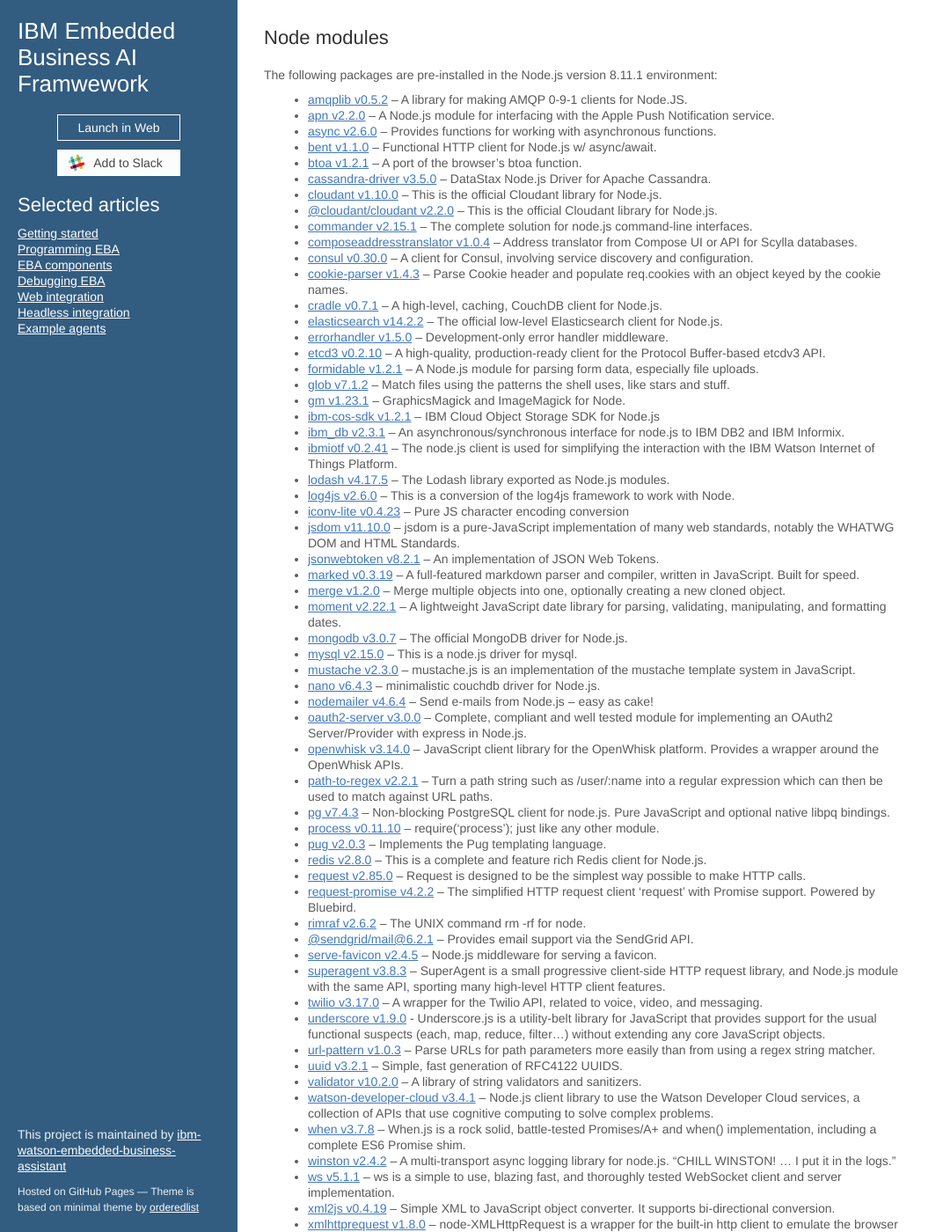
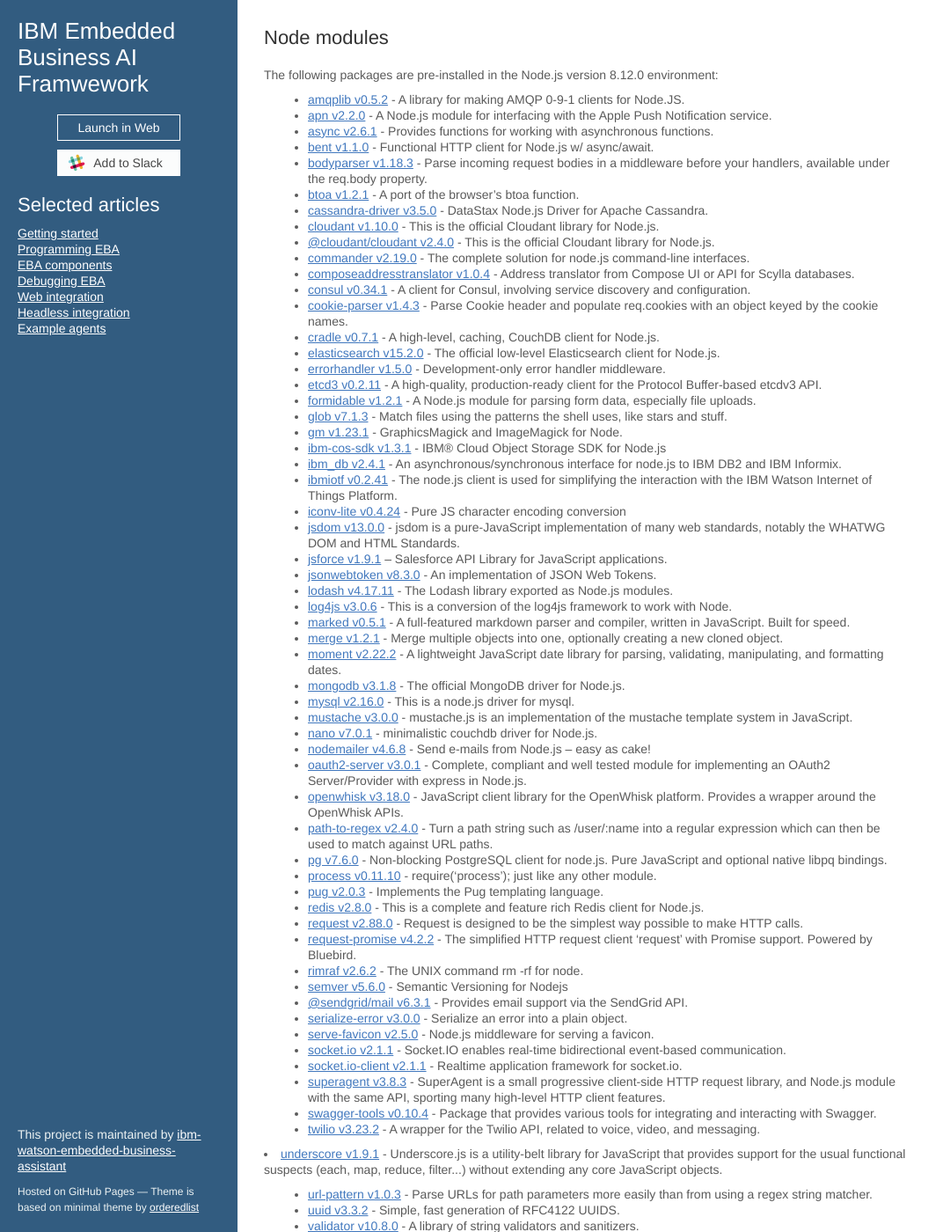
Before and after one commit to ibm-watson-embedded-business-assistant/eba-example-agents, a Jekyll site: the page built from docs/lab/NodeModules.md, in a window 1280 px wide and 1400 px high. Shown: the whole window at 88% size, without its empty margins (0-1072 px from the left). Built offline with Jekyll 4.4.1, drawn with Linux system fonts in a browser that asks for light colours; our own code applies the rules of GitHub Pages for plain Markdown files; the repository's description, which GitHub fills in, is left out; some of the changed text lies outside the part shown.

Commit message:
Update NodeModules.md

```diff
--- a/docs/lab/NodeModules.md
+++ b/docs/lab/NodeModules.md
@@ -1,67 +1,75 @@
 ## Node modules
 
-The following packages are pre-installed in the Node.js version 8.11.1 environment:
+The following packages are pre-installed in the Node.js version 8.12.0 environment:
 
-* [amqplib v0.5.2](https://www.npmjs.com/package/amqplib) – A library for making AMQP 0-9-1 clients for Node.JS.
-* [apn v2.2.0](https://www.npmjs.com/package/apn) – A Node.js module for interfacing with the Apple Push Notification service.
-* [async v2.6.0](https://www.npmjs.com/package/async) – Provides functions for working with asynchronous functions.
-* [bent v1.1.0](https://www.npmjs.com/package/bent) – Functional HTTP client for Node.js w/ async/await.
-* [btoa v1.2.1](https://www.npmjs.com/package/btoa) – A port of the browser's btoa function.
-* [cassandra-driver v3.5.0](https://www.npmjs.com/package/cassandra-driver) – DataStax Node.js Driver for Apache Cassandra.
-* [cloudant v1.10.0](https://www.npmjs.com/package/cloudant) – This is the official Cloudant library for Node.js.
-* [@cloudant/cloudant v2.2.0](https://www.npmjs.com/package/cloudant) – This is the official Cloudant library for Node.js.
-* [commander v2.15.1](https://www.npmjs.com/package/commander) – The complete solution for node.js command-line interfaces.
-* [composeaddresstranslator v1.0.4](https://www.npmjs.com/package/composeaddresstranslator) – Address translator from Compose UI or API for Scylla databases.
-* [consul v0.30.0](https://www.npmjs.com/package/consul) – A client for Consul, involving service discovery and configuration.
-* [cookie-parser v1.4.3](https://www.npmjs.com/package/cookie-parser) – Parse Cookie header and populate req.cookies with an object keyed by the cookie names.
-* [cradle v0.7.1](https://www.npmjs.com/package/cradle) – A high-level, caching, CouchDB client for Node.js.
-* [elasticsearch v14.2.2](https://www.npmjs.com/package/elasticsearch) – The official low-level Elasticsearch client for Node.js.
-* [errorhandler v1.5.0](https://www.npmjs.com/package/errorhandler) – Development-only error handler middleware.
-* [etcd3 v0.2.10](https://www.npmjs.com/package/etcd3) – A high-quality, production-ready client for the Protocol Buffer-based etcdv3 API.
-* [formidable v1.2.1](https://www.npmjs.com/package/formidable) – A Node.js module for parsing form data, especially file uploads.
-* [glob v7.1.2](https://www.npmjs.com/package/glob) – Match files using the patterns the shell uses, like stars and stuff.
-* [gm v1.23.1](https://www.npmjs.com/package/gm) – GraphicsMagick and ImageMagick for Node.
-* [ibm-cos-sdk v1.2.1](https://www.npmjs.com/package/ibm-cos-sdk) – IBM Cloud Object Storage SDK for Node.js
-* [ibm_db v2.3.1](https://www.npmjs.com/package/ibm_db) – An asynchronous/synchronous interface for node.js to IBM DB2 and IBM Informix.
-* [ibmiotf v0.2.41](https://www.npmjs.com/package/ibmiotf) – The node.js client is used for simplifying the interaction with the IBM Watson Internet of Things Platform.
-* [lodash v4.17.5](https://www.npmjs.com/package/lodash) – The Lodash library exported as Node.js modules.
-* [log4js v2.6.0](https://www.npmjs.com/package/log4js) – This is a conversion of the log4js framework to work with Node.
-* [iconv-lite v0.4.23](https://www.npmjs.com/package/iconv-lite) – Pure JS character encoding conversion
-* [jsdom v11.10.0](https://www.npmjs.com/package/jsdom) – jsdom is a pure-JavaScript implementation of many web standards, notably the WHATWG DOM and HTML Standards.
-* [jsonwebtoken v8.2.1](https://www.npmjs.com/package/jsonwebtoken) – An implementation of JSON Web Tokens.
-* [marked v0.3.19](https://www.npmjs.com/package/marked) – A full-featured markdown parser and compiler, written in JavaScript. Built for speed.
-* [merge v1.2.0](https://www.npmjs.com/package/merge) – Merge multiple objects into one, optionally creating a new cloned object.
-* [moment v2.22.1](https://www.npmjs.com/package/moment) – A lightweight JavaScript date library for parsing, validating, manipulating, and formatting dates.
-* [mongodb v3.0.7](https://www.npmjs.com/package/mongodb) – The official MongoDB driver for Node.js.
-* [mysql v2.15.0](https://www.npmjs.com/package/mysql) – This is a node.js driver for mysql.
-* [mustache v2.3.0](https://www.npmjs.com/package/mustache) – mustache.js is an implementation of the mustache template system in JavaScript.
-* [nano v6.4.3](https://www.npmjs.com/package/nano) – minimalistic couchdb driver for Node.js.
-* [nodemailer v4.6.4](https://www.npmjs.com/package/nodemailer) – Send e-mails from Node.js – easy as cake!
-* [oauth2-server v3.0.0](https://www.npmjs.com/package/oauth2-server) – Complete, compliant and well tested module for implementing an OAuth2 Server/Provider with express in Node.js.
-* [openwhisk v3.14.0](https://www.npmjs.com/package/openwhisk) – JavaScript client library for the OpenWhisk platform. Provides a wrapper around the OpenWhisk APIs.
-* [path-to-regex v2.2.1](https://www.npmjs.com/package/path-to-regexp) – Turn a path string such as /user/:name into a regular expression which can then be used to match against URL paths.
-* [pg v7.4.3](https://www.npmjs.com/package/pg) – Non-blocking PostgreSQL client for node.js. Pure JavaScript and optional native libpq bindings.
-* [process v0.11.10](https://www.npmjs.com/package/process) – require('process'); just like any other module.
-* [pug v2.0.3](https://www.npmjs.com/package/pug) – Implements the Pug templating language.
-* [redis v2.8.0](https://www.npmjs.com/package/redis) – This is a complete and feature rich Redis client for Node.js.
-* [request v2.85.0](https://www.npmjs.com/package/request) – Request is designed to be the simplest way possible to make HTTP calls.
-* [request-promise v4.2.2](https://www.npmjs.com/package/request-promise) – The simplified HTTP request client 'request' with Promise support. Powered by Bluebird.
-* [rimraf v2.6.2](https://www.npmjs.com/package/rimraf) – The UNIX command rm -rf for node.
-* [@sendgrid/mail@6.2.1](https://www.npmjs.com/package/@sendgrid/mail) – Provides email support via the SendGrid API.
-* [serve-favicon v2.4.5](https://www.npmjs.com/package/serve-favicon) – Node.js middleware for serving a favicon.
-* [superagent v3.8.3](https://www.npmjs.com/package/superagent) – SuperAgent is a small progressive client-side HTTP request library, and Node.js module with the same API, sporting many high-level HTTP client features.
-* [twilio v3.17.0](https://www.npmjs.com/package/twilio) – A wrapper for the Twilio API, related to voice, video, and messaging.
-* [underscore v1.9.0](https://www.npmjs.com/package/underscore) - Underscore.js is a utility-belt library for JavaScript that provides support for the usual functional suspects (each, map, reduce, filter...) without extending any core
-  JavaScript objects.
-* [url-pattern v1.0.3](https://www.npmjs.com/package/url-pattern) – Parse URLs for path parameters more easily than from using a regex string matcher.
-* [uuid v3.2.1](https://www.npmjs.com/package/uuid) – Simple, fast generation of RFC4122 UUIDS.
-* [validator v10.2.0](https://www.npmjs.com/package/validator) – A library of string validators and sanitizers.
-* [watson-developer-cloud v3.4.1](https://www.npmjs.com/package/watson-developer-cloud) – Node.js client library to use the Watson Developer Cloud services, a collection of APIs that use cognitive computing to solve complex problems.
-* [when v3.7.8](https://www.npmjs.com/package/when) – When.js is a rock solid, battle-tested Promises/A+ and when() implementation, including a complete ES6 Promise shim.
-* [winston v2.4.2](https://www.npmjs.com/package/winston) – A multi-transport async logging library for node.js. "CHILL WINSTON! ... I put it in the logs."
-* [ws v5.1.1](https://www.npmjs.com/package/ws) – ws is a simple to use, blazing fast, and thoroughly tested WebSocket client and server implementation.
-* [xml2js v0.4.19](https://www.npmjs.com/package/xml2js) – Simple XML to JavaScript object converter. It supports bi-directional conversion.
-* [xmlhttprequest v1.8.0](https://www.npmjs.com/package/xmlhttprequest) – node-XMLHttpRequest is a wrapper for the built-in http client to emulate the browser XMLHttpRequest object.
-* [yauzl v2.9.1](https://www.npmjs.com/package/yauzl) – yet another unzip library for node. For zipping.
+* [amqplib v0.5.2](https://www.npmjs.com/package/amqplib) - A library for making AMQP 0-9-1 clients for Node.JS.
+* [apn v2.2.0](https://www.npmjs.com/package/apn) - A Node.js module for interfacing with the Apple Push Notification service.
+* [async v2.6.1](https://www.npmjs.com/package/async) - Provides functions for working with asynchronous functions.
+* [bent v1.1.0](https://www.npmjs.com/package/bent) - Functional HTTP client for Node.js w/ async/await.
+* [bodyparser v1.18.3](https://www.npmjs.com/package/body-parser) - Parse incoming request bodies in a middleware before your handlers, available under the req.body property.
+* [btoa v1.2.1](https://www.npmjs.com/package/btoa) - A port of the browser's btoa function.
+* [cassandra-driver v3.5.0](https://www.npmjs.com/package/cassandra-driver) - DataStax Node.js Driver for Apache Cassandra.
+* [cloudant v1.10.0](https://www.npmjs.com/package/cloudant) - This is the official Cloudant library for Node.js.
+* [@cloudant/cloudant v2.4.0](https://www.npmjs.com/package/cloudant) - This is the official Cloudant library for Node.js.
+* [commander v2.19.0](https://www.npmjs.com/package/commander) - The complete solution for node.js command-line interfaces.
+* [composeaddresstranslator v1.0.4](https://www.npmjs.com/package/composeaddresstranslator) - Address translator from Compose UI or API for Scylla databases.
+* [consul v0.34.1](https://www.npmjs.com/package/consul) - A client for Consul, involving service discovery and configuration.
+* [cookie-parser v1.4.3](https://www.npmjs.com/package/cookie-parser) - Parse Cookie header and populate req.cookies with an object keyed by the cookie names.
+* [cradle v0.7.1](https://www.npmjs.com/package/cradle) - A high-level, caching, CouchDB client for Node.js.
+* [elasticsearch v15.2.0](https://www.npmjs.com/package/elasticsearch) - The official low-level Elasticsearch client for Node.js.
+* [errorhandler v1.5.0](https://www.npmjs.com/package/errorhandler) - Development-only error handler middleware.
+* [etcd3 v0.2.11](https://www.npmjs.com/package/etcd3) - A high-quality, production-ready client for the Protocol Buffer-based etcdv3 API.
+* [formidable v1.2.1](https://www.npmjs.com/package/formidable) - A Node.js module for parsing form data, especially file uploads.
+* [glob v7.1.3](https://www.npmjs.com/package/glob) - Match files using the patterns the shell uses, like stars and stuff.
+* [gm v1.23.1](https://www.npmjs.com/package/gm) - GraphicsMagick and ImageMagick for Node.
+* [ibm-cos-sdk v1.3.1](https://www.npmjs.com/package/ibm-cos-sdk) - IBM® Cloud Object Storage SDK for Node.js
+* [ibm_db v2.4.1](https://www.npmjs.com/package/ibm_db) - An asynchronous/synchronous interface for node.js to IBM DB2 and IBM Informix.
+* [ibmiotf v0.2.41](https://www.npmjs.com/package/ibmiotf) - The node.js client is used for simplifying the interaction with the IBM Watson Internet of Things Platform.
+* [iconv-lite v0.4.24](https://www.npmjs.com/package/iconv-lite) - Pure JS character encoding conversion
+* [jsdom v13.0.0](https://www.npmjs.com/package/jsdom) - jsdom is a pure-JavaScript implementation of many web standards, notably the WHATWG DOM and HTML Standards.
+* [jsforce v1.9.1](https://www.npmjs.com/package/jsforce) – Salesforce API Library for JavaScript applications.
+* [jsonwebtoken v8.3.0](https://www.npmjs.com/package/jsonwebtoken) - An implementation of JSON Web Tokens.
+* [lodash v4.17.11](https://www.npmjs.com/package/lodash) - The Lodash library exported as Node.js modules.
+* [log4js v3.0.6](https://www.npmjs.com/package/log4js) - This is a conversion of the log4js framework to work with Node.
+* [marked v0.5.1](https://www.npmjs.com/package/marked) - A full-featured markdown parser and compiler, written in JavaScript. Built for speed.
+* [merge v1.2.1](https://www.npmjs.com/package/merge) - Merge multiple objects into one, optionally creating a new cloned object.
+* [moment v2.22.2](https://www.npmjs.com/package/moment) - A lightweight JavaScript date library for parsing, validating, manipulating, and formatting dates.
+* [mongodb v3.1.8](https://www.npmjs.com/package/mongodb) - The official MongoDB driver for Node.js.
+* [mysql v2.16.0](https://www.npmjs.com/package/mysql) - This is a node.js driver for mysql.
+* [mustache v3.0.0](https://www.npmjs.com/package/mustache) - mustache.js is an implementation of the mustache template system in JavaScript.
+* [nano v7.0.1](https://www.npmjs.com/package/nano) - minimalistic couchdb driver for Node.js.
+* [nodemailer v4.6.8](https://www.npmjs.com/package/nodemailer) - Send e-mails from Node.js – easy as cake!
+* [oauth2-server v3.0.1](https://www.npmjs.com/package/oauth2-server) - Complete, compliant and well tested module for implementing an OAuth2 Server/Provider with express in Node.js.
+* [openwhisk v3.18.0](https://www.npmjs.com/package/openwhisk) - JavaScript client library for the OpenWhisk platform. Provides a wrapper around the OpenWhisk APIs.
+* [path-to-regex v2.4.0](https://www.npmjs.com/package/path-to-regexp) - Turn a path string such as /user/:name into a regular expression which can then be used to match against URL paths.
+* [pg v7.6.0](https://www.npmjs.com/package/pg) - Non-blocking PostgreSQL client for node.js. Pure JavaScript and optional native libpq bindings.
+* [process v0.11.10](https://www.npmjs.com/package/process) - require('process'); just like any other module.
+* [pug v2.0.3](https://www.npmjs.com/package/pug) - Implements the Pug templating language.
+* [redis v2.8.0](https://www.npmjs.com/package/redis) - This is a complete and feature rich Redis client for Node.js.
+* [request v2.88.0](https://www.npmjs.com/package/request) - Request is designed to be the simplest way possible to make HTTP calls.
+* [request-promise v4.2.2](https://www.npmjs.com/package/request-promise) - The simplified HTTP request client 'request' with Promise support. Powered by Bluebird.
+* [rimraf v2.6.2](https://www.npmjs.com/package/rimraf) - The UNIX command rm -rf for node.
+* [semver v5.6.0](https://www.npmjs.com/package/semver) - Semantic Versioning for Nodejs
+* [@sendgrid/mail v6.3.1](https://www.npmjs.com/package/@sendgrid/mail) - Provides email support via the SendGrid API.
+* [serialize-error v3.0.0](https://www.npmjs.com/package/serialize-error) - Serialize an error into a plain object.
+* [serve-favicon v2.5.0](https://www.npmjs.com/package/serve-favicon) - Node.js middleware for serving a favicon.
+* [socket.io v2.1.1](https://www.npmjs.com/package/socket.io) - Socket.IO enables real-time bidirectional event-based communication.
+* [socket.io-client v2.1.1](https://www.npmjs.com/package/socket.io-client) - Realtime application framework for socket.io.
+* [superagent v3.8.3](https://www.npmjs.com/package/superagent) - SuperAgent is a small progressive client-side HTTP request library, and Node.js module with the same API, sporting many high-level HTTP client features.
+* [swagger-tools v0.10.4](https://www.npmjs.com/package/swagger-tools) - Package that provides various tools for integrating and interacting with Swagger.
+* [twilio v3.23.2](https://www.npmjs.com/package/twilio) - A wrapper for the Twilio API, related to voice, video, and messaging.
+<li class="style-scope doc-content"><a href="https://www.npmjs.com/package/underscore" target="_blank" class="style-scope doc-content">underscore v1.9.1</a> - Underscore.js is a utility-belt library for JavaScript that provides support for the usual functional suspects (each, map, reduce, filter...) without extending any
+  core JavaScript objects.</li>
+* [url-pattern v1.0.3](https://www.npmjs.com/package/url-pattern) - Parse URLs for path parameters more easily than from using a regex string matcher.
+* [uuid v3.3.2](https://www.npmjs.com/package/uuid) - Simple, fast generation of RFC4122 UUIDS.
+* [validator v10.8.0](https://www.npmjs.com/package/validator) - A library of string validators and sanitizers.
+* [vcap_services v0.6.0](https://www.npmjs.com/package/vcap_services)Parse and return service credentials from VCAP_SERVICES environment variable that IBM Cloud provides.
+* [watson-developer-cloud v3.13.0](https://www.npmjs.com/package/watson-developer-cloud) - Node.js client library to use the Watson Developer Cloud services, a collection of APIs that use cognitive computing to solve complex problems.
+* [when v3.7.8](https://www.npmjs.com/package/when) - When.js is a rock solid, battle-tested Promises/A+ and when() implementation, including a complete ES6 Promise shim.
+* [winston v3.1.0](https://www.npmjs.com/package/winston) - A multi-transport async logging library for node.js. "CHILL WINSTON! ... I put it in the logs."
+* [ws v6.1.0](https://www.npmjs.com/package/ws) - ws is a simple to use, blazing fast, and thoroughly tested WebSocket client and server implementation.
+* [xml2js v0.4.19](https://www.npmjs.com/package/xml2js) - Simple XML to JavaScript object converter. It supports bi-directional conversion.
+* [xmlhttprequest v1.8.0](https://www.npmjs.com/package/xmlhttprequest) - node-XMLHttpRequest is a wrapper for the built-in http client to emulate the browser XMLHttpRequest object.
+* [yauzl v2.10.0](https://www.npmjs.com/package/yauzl) - yet another unzip library for node. For zipping.
 
 See [Node.js version 8 environment with IBM SDKs](https://console.bluemix.net/docs/openwhisk/openwhisk_reference.html#openwhisk_ref_javascript_environments_8) for additional details.
```
